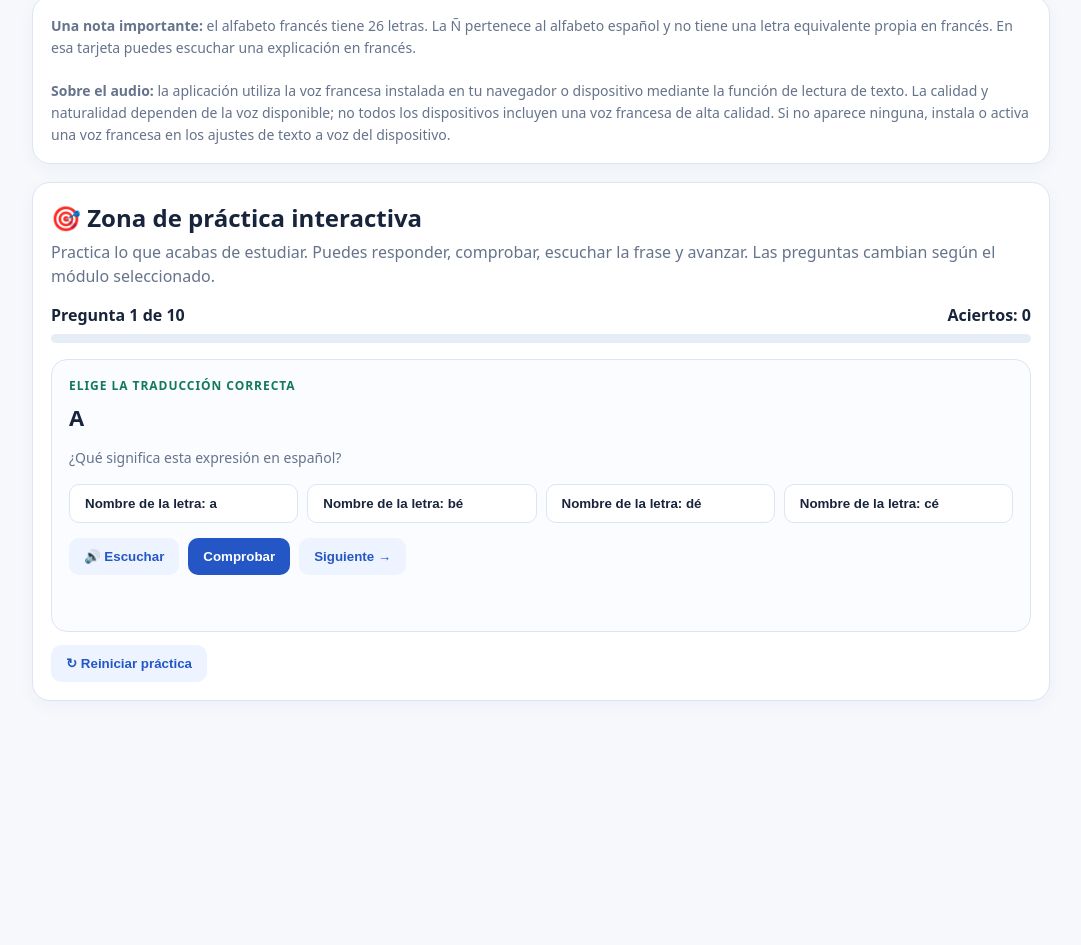
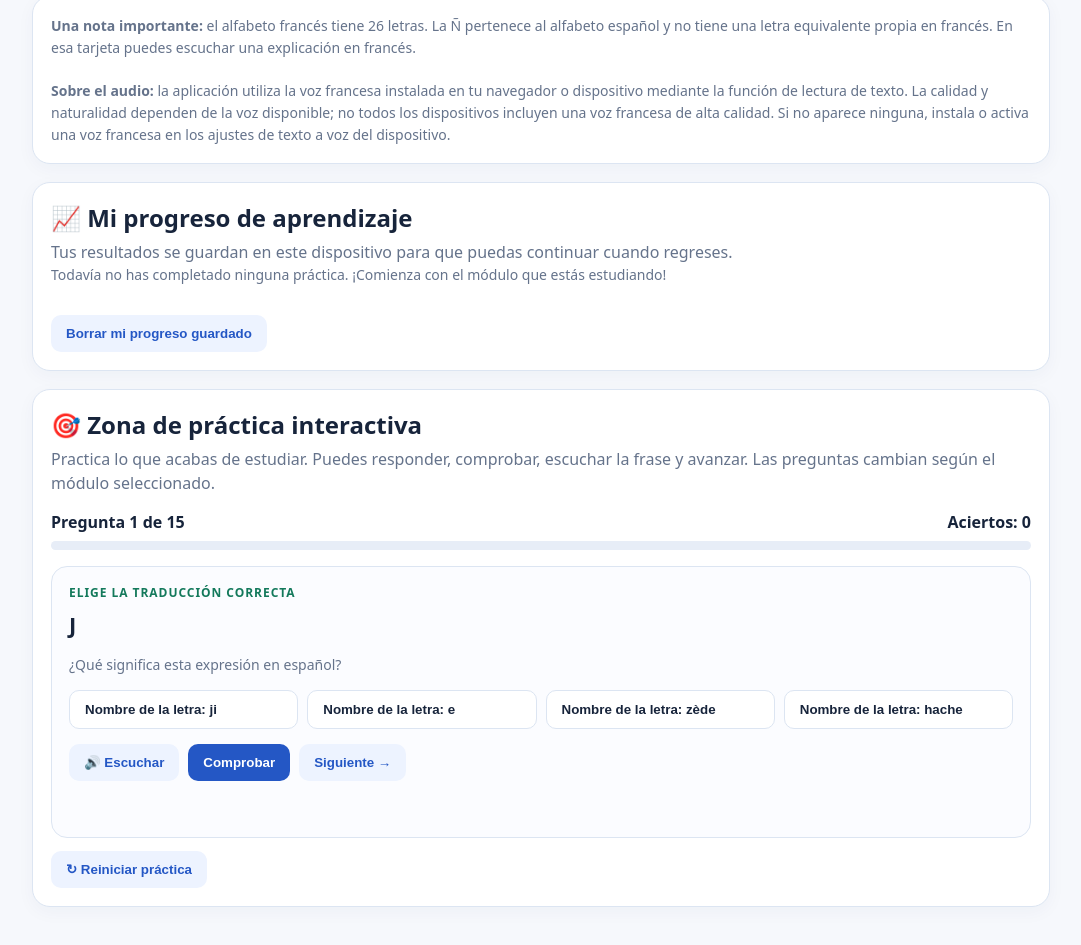
Before and after one commit to MasterPsicologico/Aprendofrances, a plain HTML site: page index.html in a window 1280 px wide. Shown: the part 1175-2120 px from the top of the page, without its empty margins (99-1180 px from the left). Before the commit the page ends 1934 px from the top, so only its background shows below. Drawn offline with Linux system fonts and the light colour scheme.

Commit message:
Mejorar prácticas y guardar progreso del estudiante

```diff
--- a/index.html
+++ b/index.html
@@ -60,6 +60,7 @@ button:focus-visible,.tile:focus-visible{outline:3px solid #f4b942;outline-offse
 .exercise-feedback.good{color:#13795b}.exercise-feedback.bad{color:#a52d35}
 @media(max-width:480px){.exercise-card{padding:13px}.exercise-card h3{font-size:19px}}
 
+#learningProgress .vocab-card{min-height:110px}#learningProgress .progress-value{font-size:22px;font-weight:800;color:var(--blue)}#resetProgress{margin-top:4px}
 </style>
 </head>
 <body>
@@ -208,6 +209,13 @@ button:focus-visible,.tile:focus-visible{outline:3px solid #f4b942;outline-offse
  <div class="vocab-grid" id="sentencesGrid"></div>
  <section class="panel note"><strong>Estructura básica:</strong><p>Sujeto + verbo + complemento.</p><p>Je parle français. — Yo hablo francés.</p><p>J’habite au Canada. — Vivo en Canadá.</p><p>Je suis étudiant. — Soy estudiante.</p></section>
 </div>
+<section class="panel" id="learningProgress">
+ <h2 class="module-heading">📈 Mi progreso de aprendizaje</h2>
+ <p class="module-description">Tus resultados se guardan en este dispositivo para que puedas continuar cuando regreses.</p>
+ <div id="progressSummary" class="note" aria-live="polite">Todavía no has completado ninguna práctica. ¡Comienza con el módulo que estás estudiando!</div>
+ <div id="progressList" class="vocab-grid" style="margin-top:12px"></div>
+ <div class="practice-actions"><button type="button" class="secondary" id="resetProgress">Borrar mi progreso guardado</button></div>
+</section>
 <section class="panel practice" id="practicePanel">
  <h2 class="module-heading">🎯 Zona de práctica interactiva</h2>
  <p class="module-description">Practica lo que acabas de estudiar. Puedes responder, comprobar, escuchar la frase y avanzar. Las preguntas cambian según el módulo seleccionado.</p>
@@ -589,7 +597,8 @@ function getPracticeItems(){
 }
 function startPractice(){
  const source=getPracticeItems();exerciseList=[];
- for(let i=0;i<10;i++){const item=source[i%source.length];exerciseList.push({...item,kind:i%3});}
+ const pool=source.slice().sort(()=>Math.random()-.5);
+ for(let i=0;i<15;i++){const item=pool[i%pool.length];exerciseList.push({...item,kind:i%3});}
  exerciseIndex=0;exerciseScore=0;renderExercise();
 }
 function renderExercise(){
@@ -640,5 +649,49 @@ $('modulePicker').addEventListener('change',startPractice);
 startPractice();
 
 </script>
+<script>
+(function(){
+ const STORE_KEY='aprendofrances_progress_v1';
+ const titles={
+ alphabet:'Alfabeto francés',greetings:'Saludos y despedidas',introductions:'Presentarse',pronouns:'Pronombres personales',verbs:'Verbos esenciales',numbers:'Los números',age:'La edad y los años',countries:'Países y nacionalidades',questions:'Preguntas básicas',articles:'Los artículos',gender:'Masculino y femenino',adjectives:'Adjetivos y descripciones',sentences:'Construir oraciones'
+ };
+ function readProgress(){try{return JSON.parse(localStorage.getItem(STORE_KEY)||'{}')}catch(e){return {}}}
+ function paintProgress(){
+  const data=readProgress(),entries=Object.entries(data);
+  const done=entries.length,avg=done?Math.round(entries.reduce((n,[,v])=>n+(v.best||0),0)/done):0;
+  const summary=document.getElementById('progressSummary'),list=document.getElementById('progressList');
+  if(!summary||!list)return;
+  summary.textContent=done?'Módulos practicados: '+done+' de 13 · Mejor promedio: '+avg+'%':'Todavía no has completado ninguna práctica. ¡Comienza con el módulo que estás estudiando!';
+  list.innerHTML='';
+  Object.entries(titles).forEach(([key,title])=>{
+   const v=data[key];if(!v)return;
+   const card=document.createElement('article');card.className='vocab-card';
+   const h=document.createElement('strong');h.textContent=title;
+   const score=document.createElement('div');score.className='progress-value';score.textContent=(v.best||0)+'%';
+   const detail=document.createElement('div');detail.className='context';detail.textContent='Último resultado: '+(v.last||0)+'% · Intentos: '+(v.attempts||0);
+   card.append(h,score,detail);list.appendChild(card);
+  });
+ }
+ function saveResult(){
+  const key=document.getElementById('modulePicker')?.value||'alphabet';
+  const text=document.getElementById('exerciseFeedback')?.textContent||'';
+  const match=text.match(/Puntuación:\s*(\d+)%/);
+  const prompt=document.getElementById('exercisePrompt')?.textContent||'';
+  const scoreMatch=prompt.match(/(\d+) de (\d+)/);
+  if(!match&&!scoreMatch)return;
+  const pct=match?Number(match[1]):Math.round((Number(scoreMatch[1])/Number(scoreMatch[2]))*100);
+  const data=readProgress(),old=data[key]||{best:0,attempts:0};
+  data[key]={best:Math.max(old.best,pct),last:pct,attempts:old.attempts+1,updated:new Date().toISOString()};
+  try{localStorage.setItem(STORE_KEY,JSON.stringify(data))}catch(e){}
+  paintProgress();
+ }
+ document.addEventListener('DOMContentLoaded',paintProgress);
+ const next=document.getElementById('nextExercise');
+ if(next)next.addEventListener('click',()=>{setTimeout(()=>{if(document.getElementById('exerciseKind')?.textContent==='RESULTADO FINAL')saveResult()},0)});
+ const reset=document.getElementById('resetProgress');
+ if(reset)reset.addEventListener('click',()=>{if(confirm('¿Quieres borrar los resultados guardados en este dispositivo?')){localStorage.removeItem(STORE_KEY);paintProgress()}});
+ paintProgress();
+})();
+</script>
 </body>
 </html>
```
